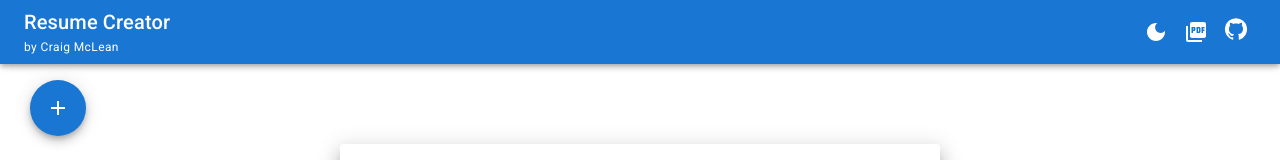
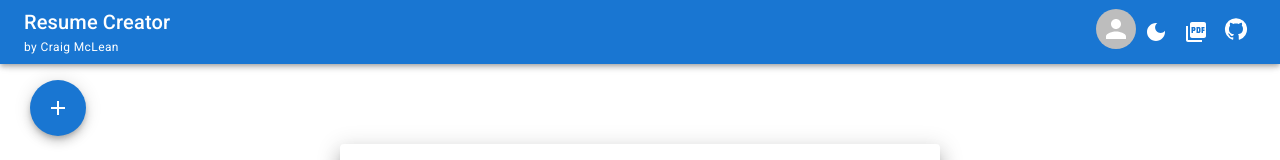
Before and after one commit to craigmclean39/cv-project-top, a React (Create React App) app: page / in a window 1280 px wide. Shown: the top 160 px of the page. Built offline with nearby package versions, Linux system fonts and the light colour scheme.

Commit message:
Add Avatar to Header

```diff
--- a/src/components/AppHeader.js
+++ b/src/components/AppHeader.js
@@ -5,34 +5,34 @@ import {
   Typography,
   Box,
   Link,
-} from "@mui/material";
-import PictureAsPdfIcon from "@mui/icons-material/PictureAsPdf";
-import LightModeIcon from "@mui/icons-material/LightMode";
-import DarkModeIcon from "@mui/icons-material/DarkMode";
-import React from "react";
-import { useMediaQuery } from "@mui/material";
-import GitHubIcon from "@mui/icons-material/GitHub";
+  Avatar,
+} from '@mui/material';
+import PictureAsPdfIcon from '@mui/icons-material/PictureAsPdf';
+import LightModeIcon from '@mui/icons-material/LightMode';
+import DarkModeIcon from '@mui/icons-material/DarkMode';
+import React from 'react';
+import { useMediaQuery } from '@mui/material';
+import GitHubIcon from '@mui/icons-material/GitHub';
 
 const AppHeader = (props) => {
   const { saveResumeToPdf, toggleDarkMode, mode } = props;
-  const isLarge = useMediaQuery("(min-width:600px)");
+  const isLarge = useMediaQuery('(min-width:600px)');
 
   let modeButton, iconColor;
-  if (mode === "light") {
-    iconColor = "primary.contrastText";
+  if (mode === 'light') {
+    iconColor = 'primary.contrastText';
     modeButton = (
       <IconButton
-        aria-label="dark mode"
-        sx={{ color: "primary.contrastText" }}
-        onClick={toggleDarkMode}
-      >
+        aria-label='dark mode'
+        sx={{ color: 'primary.contrastText' }}
+        onClick={toggleDarkMode}>
         <DarkModeIcon />
       </IconButton>
     );
   } else {
-    iconColor = "default";
+    iconColor = 'default';
     modeButton = (
-      <IconButton aria-label="light mode" onClick={toggleDarkMode}>
+      <IconButton aria-label='light mode' onClick={toggleDarkMode}>
         <LightModeIcon />
       </IconButton>
     );
@@ -43,36 +43,39 @@ const AppHeader = (props) => {
       <AppBar>
         <Toolbar
           sx={{
-            display: "flex",
-            justifyContent: "space-between",
-          }}
-        >
+            display: 'flex',
+            justifyContent: 'space-between',
+          }}>
           <Box>
-            <Typography variant="h6" component="div">
+            <Typography variant='h6' component='div'>
               Resume Creator
             </Typography>
-            <Typography variant="caption" component="div">
+            <Typography variant='caption' component='div'>
               by Craig McLean
             </Typography>
           </Box>
+          <Box
+            sx={{
+              display: 'flex',
+            }}>
+            <Avatar />
             <Box>
               {modeButton}
               <IconButton
-              aria-label="save as pdf"
+                aria-label='save as pdf'
                 sx={{ color: iconColor }}
-              onClick={() => saveResumeToPdf(isLarge)}
-            >
+                onClick={() => saveResumeToPdf(isLarge)}>
                 <PictureAsPdfIcon />
               </IconButton>
-            <IconButton aria-label="save as pdf" sx={{ color: iconColor }}>
+              <IconButton aria-label='save as pdf' sx={{ color: iconColor }}>
                 <Link
-                href="https://github.com/craigmclean39/cv-project-top"
-                underline="none"
-                sx={{ color: iconColor }}
-              >
+                  href='https://github.com/craigmclean39/cv-project-top'
+                  underline='none'
+                  sx={{ color: iconColor }}>
                   <GitHubIcon />
                 </Link>
               </IconButton>
+            </Box>
           </Box>
         </Toolbar>
       </AppBar>
```
Also changed, not shown: src/App.js (+10 -0 lines). Lines whose indentation alone changed are shown as unchanged.
